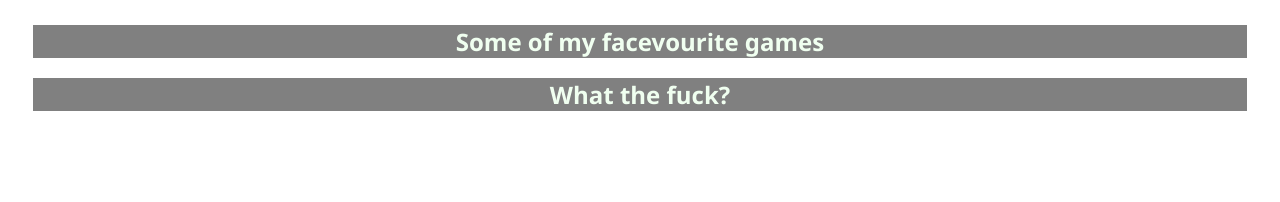
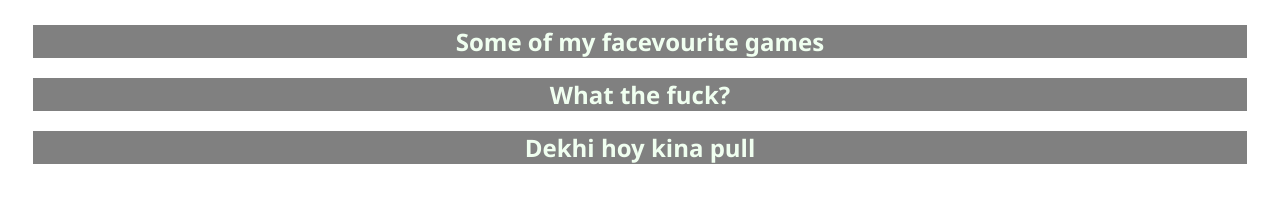
Before and after one commit to Ashikurrahman25/Learn-Git, a plain HTML site: page CSS Learning.html in a window 1280 px wide. Drawn offline with Linux system fonts and the light colour scheme.

Commit message:
Update CSS Learning.html

```diff
--- a/CSS Learning.html
+++ b/CSS Learning.html
@@ -9,7 +9,7 @@
            <section class = "title">
                 <h1 >Some of my facevourite games</h1>
                 <h1 >What the fuck?</h1>
-
+                <h1 >Dekhi hoy kina pull</h1>
            </section>
 
        </div>
```
